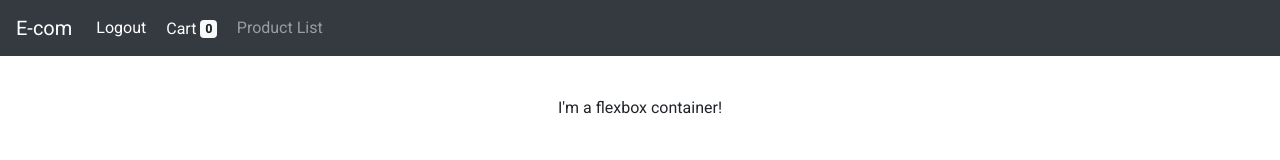
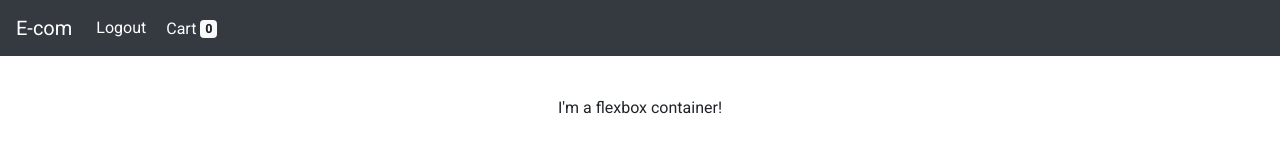
Before and after one commit to HabibulHH/nodecart, an Angular app in the folder frontend/: page /checkout in a window 1280 px wide. Shown: the top 160 px of the page. Built offline with nearby package versions, Linux system fonts and the light colour scheme; sample sign-in values are in the browser's storage.

Commit message:
link removed

```diff
--- a/frontend/src/app/nav-bar/nav-bar.component.html
+++ b/frontend/src/app/nav-bar/nav-bar.component.html
@@ -26,9 +26,6 @@
           >
         </button>
       </li>
-      <li class="nav-item">
-        <a class="nav-link" routerLink="/products">Product List</a>
-      </li>
     </ul>
   </div>
 </nav>
```
